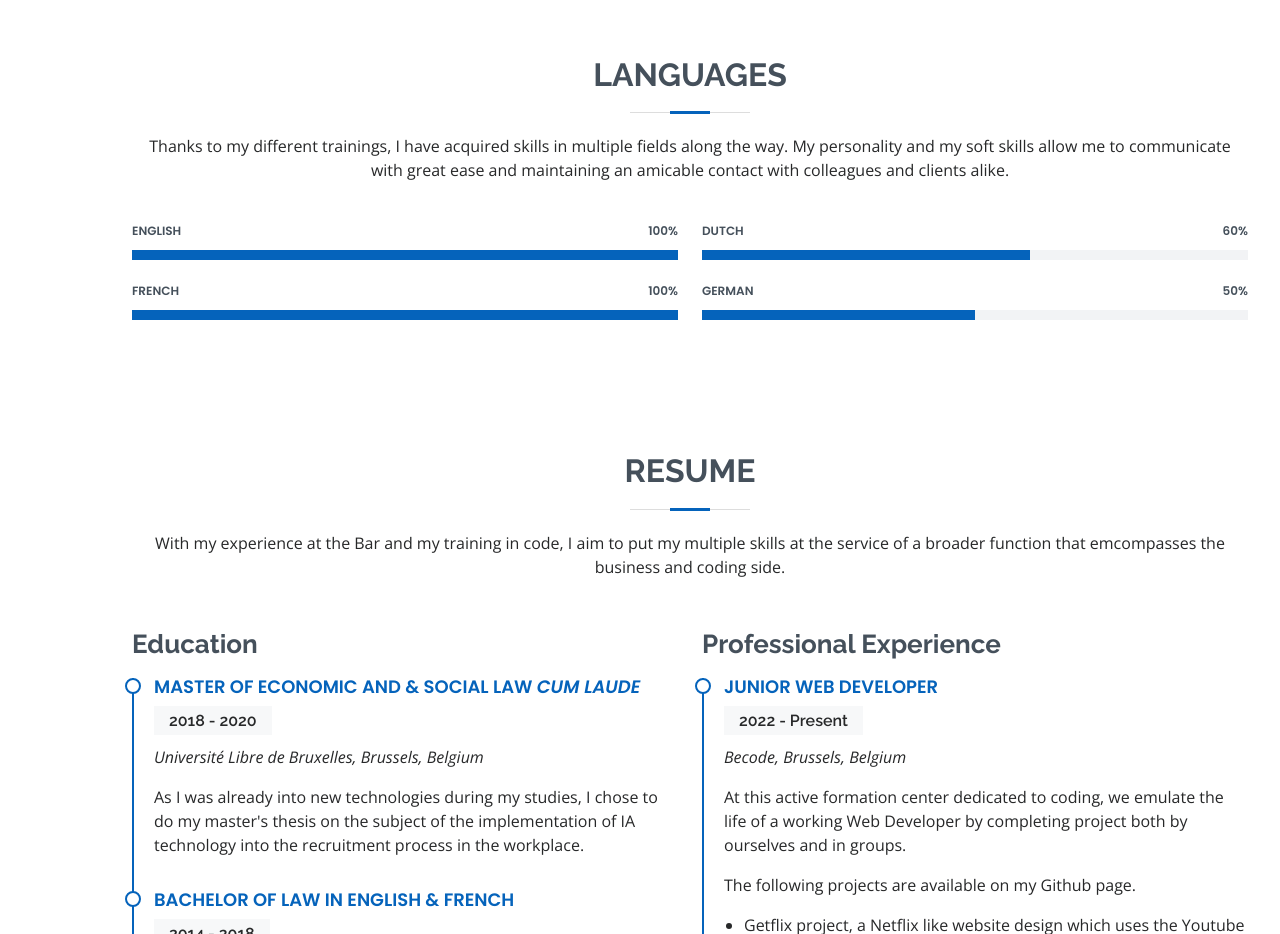
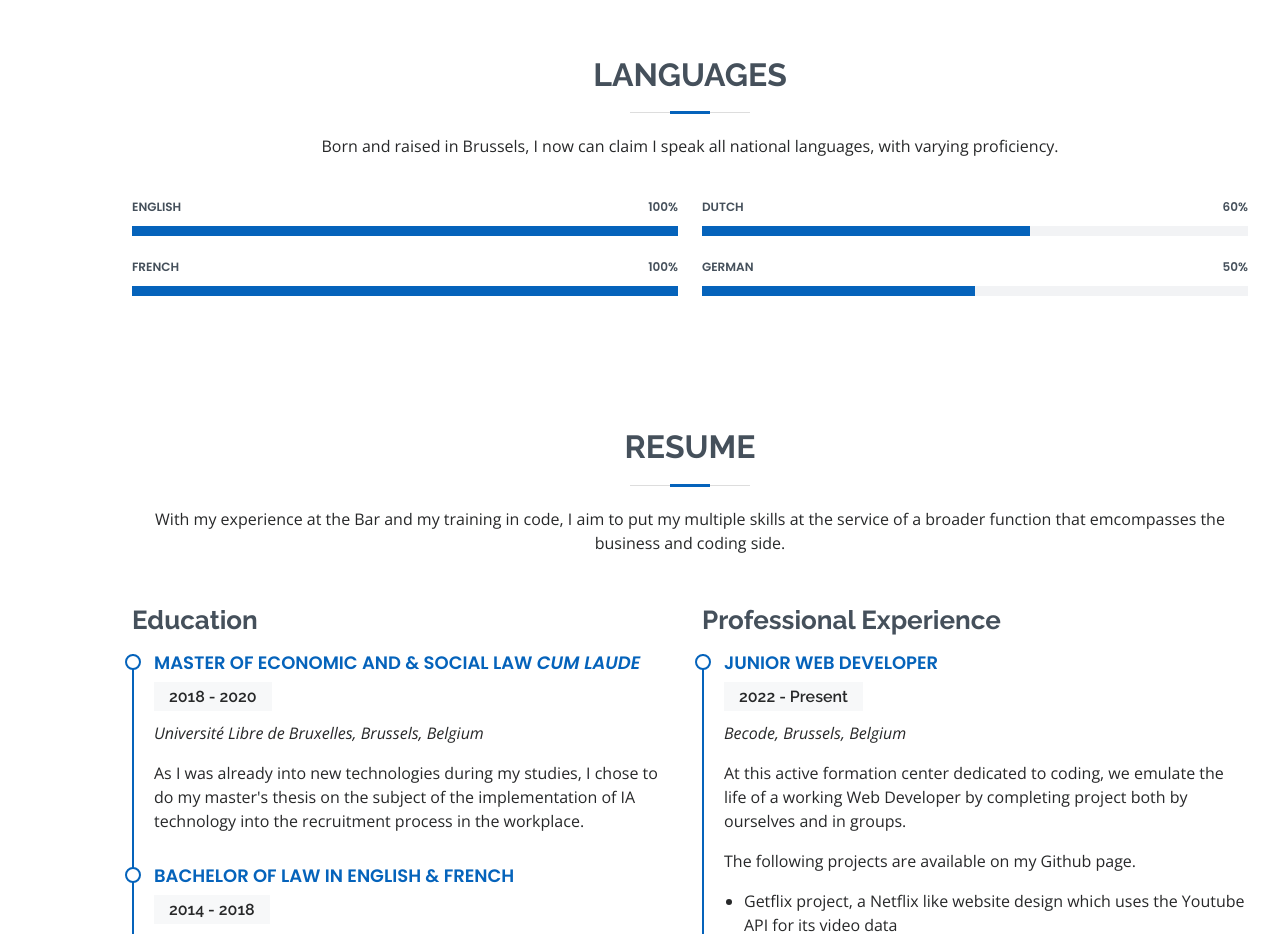
Before and after one commit to JilaniN/Smals-Presentation, a plain HTML site: page index.html in a window 1280 px wide. Shown: the part 1780-2714 px from the top of the page. Drawn offline with nearby package versions, Linux system fonts and the light colour scheme.

Commit message:
language

```diff
--- a/index.html
+++ b/index.html
@@ -228,8 +228,7 @@
 
         <div class="section-title">
           <h2>Languages</h2>
-          <p>Thanks to my different trainings, I have acquired skills in multiple fields along the way. My personality and my soft skills
-            allow me to communicate with great ease and maintaining an amicable contact with colleagues and clients alike.</p>
+          <p>Born and raised in Brussels, I now can claim I speak all national languages, with varying proficiency.</p>
         </div>
 
         <div class="row skills-content">
```
